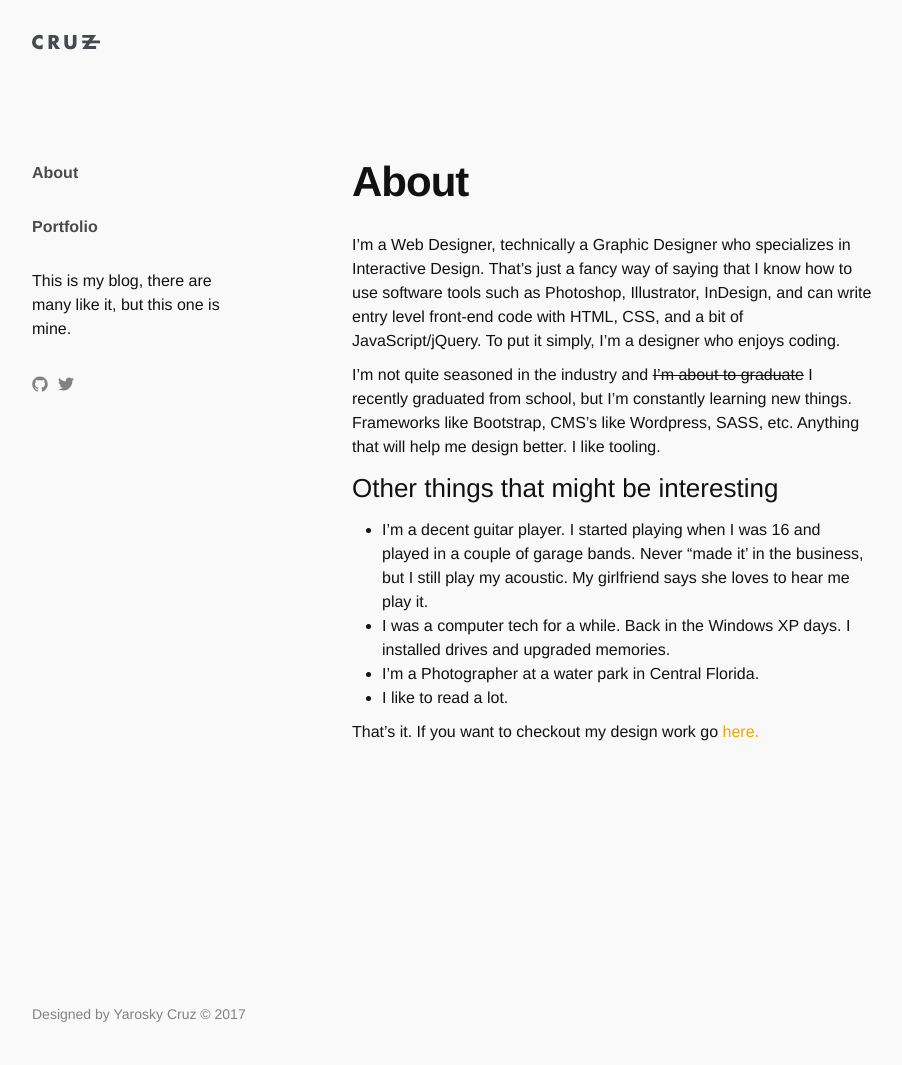
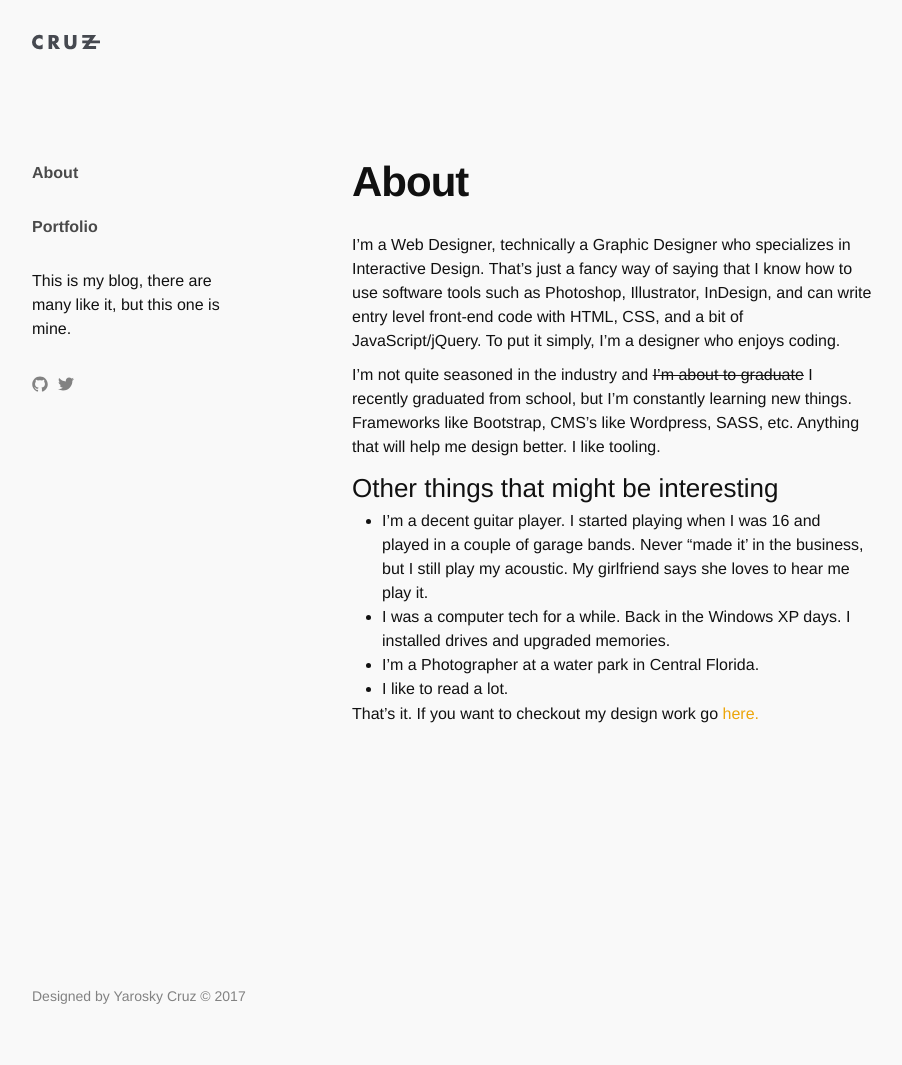
Before and after one commit to yarocruz/yarocruz.github.io, a Jekyll site: the page built from about.md, in a window 1280 px wide. Shown: the whole page, without its empty margins (138-1040 px from the left). Built offline with Jekyll 4.4.1, drawn with Linux system fonts in a browser that asks for light colours; some web fonts are replaced.

Commit message:
Update main.css

```diff
--- a/assets/main.css
+++ b/assets/main.css
@@ -28,12 +28,14 @@
 p, blockquote, pre,
 ul, ol, dl, figure,
 .highlight {
-  margin-bottom: 10px; }
+  margin-bottom: 1px; }
 
 .post-link, .post-title {
   font-weight: 900; }
 
-
+p {
+  margin-bottom: 10px;
+}
 /**
  * Images
  */
```
